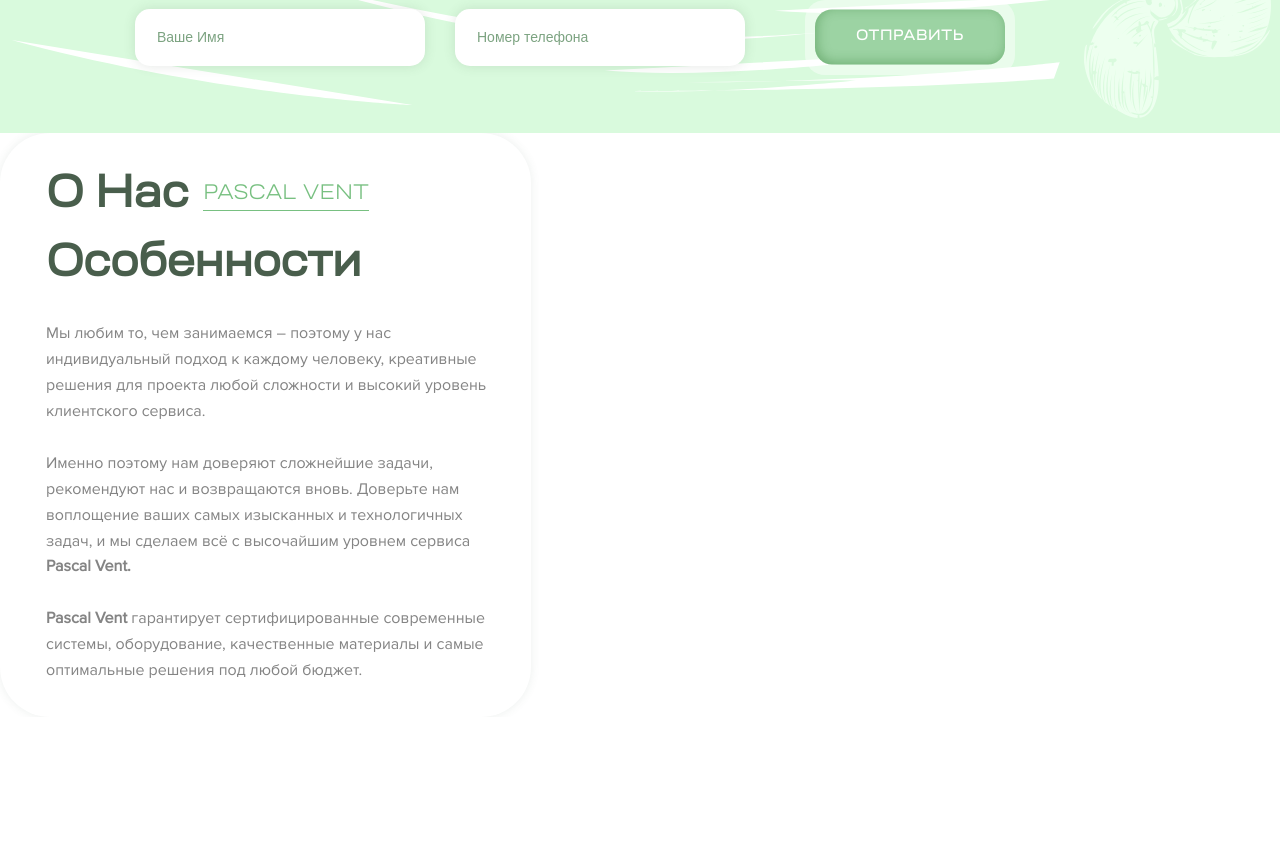
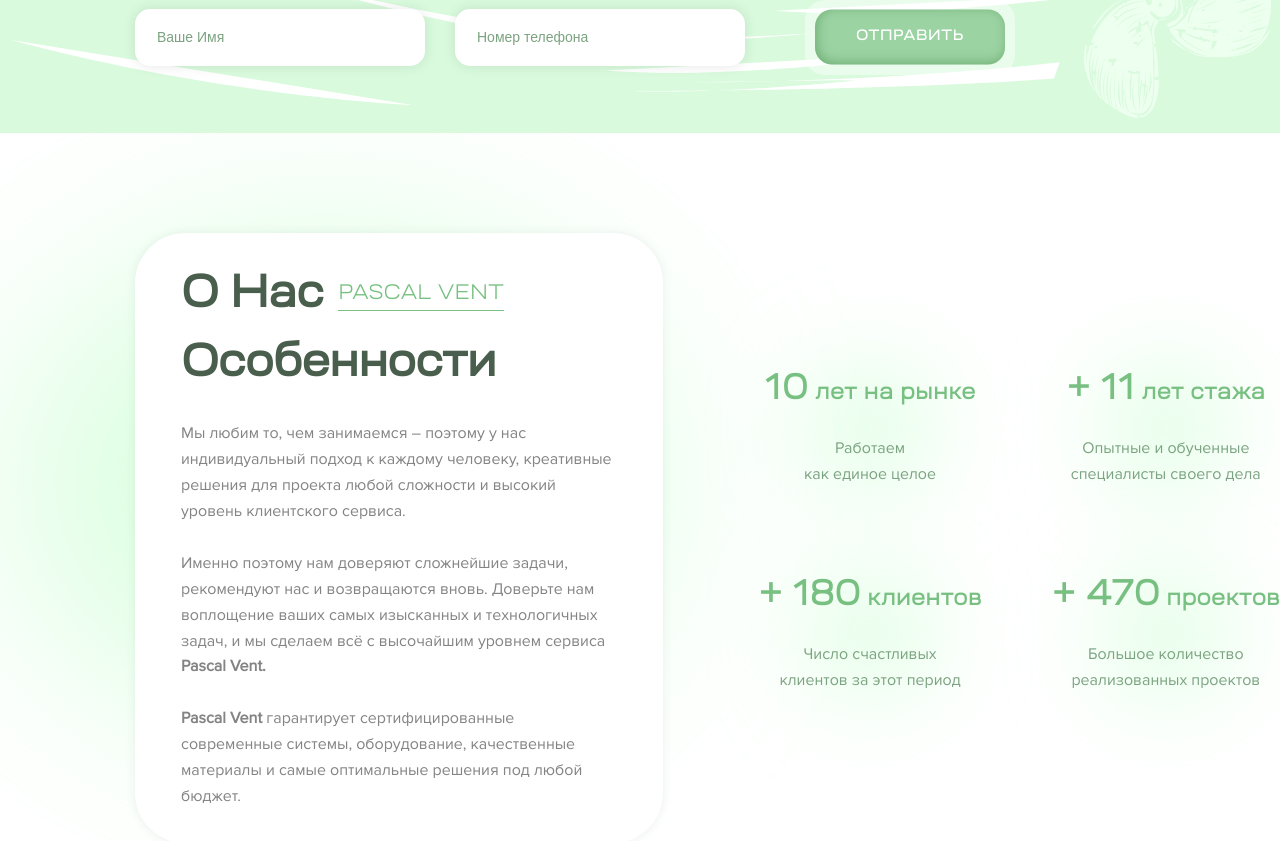
Before and after one commit to Lehano-A/fresh-air, a React (Create React App) app: page / in a window 1280 px wide. Shown: the part 2820-3661 px from the top of the page. Before the commit the page ends 3537 px from the top, so only its background shows below. Built offline with nearby package versions, Linux system fonts and the light colour scheme.

Commit message:
Добавляет дочерний компонент Achievements родителю About

```diff
--- a/src/components/Main/About/About.tsx
+++ b/src/components/Main/About/About.tsx
@@ -1,11 +1,13 @@
 import React from 'react';
 import Features from './Features/Features';
+import Achievements from './Achievements';
 
 function About() {
   return (
-    <div className='about'>
+    <section className='about'>
       <Features />
-    </div>
+      <Achievements />
+    </section>
   );
 }
 
--- /dev/null
+++ b/src/components/Main/About/Achievements.tsx
@@ -0,0 +1,45 @@
+import React from 'react';
+
+function Achievements() {
+  return (
+    <ul className='about__achievements'>
+      <li>
+        <h3>
+          <span>10</span> лет на рынке
+        </h3>
+        <p>
+          <span>Работаем</span> как единое целое
+        </p>
+      </li>
+
+      <li>
+        <h3>
+          <span>+ 11</span> лет стажа
+        </h3>
+        <p>
+          <span>Опытные и обученные</span> специалисты своего дела
+        </p>
+      </li>
+
+      <li>
+        <h3>
+          <span>+ 180</span> клиентов
+        </h3>
+        <p>
+          <span>Число счастливых</span> клиентов за этот период
+        </p>
+      </li>
+
+      <li>
+        <h3>
+          <span>+ 470</span> проектов
+        </h3>
+        <p>
+          <span>Большое количество</span> реализованных проектов
+        </p>
+      </li>
+    </ul>
+  );
+}
+
+export default Achievements;
--- a/src/scss/components/_about.scss
+++ b/src/scss/components/_about.scss
@@ -3,12 +3,31 @@
 @use '../abstracts/mixins/box-shadow-container';
 
 .about {
-  max-width: 531px;
+  position: relative;
+  display: flex;
+  align-items: center;
+  padding: 100px 0 100px 135px;
+
+  &::before {
+    content: '';
+    position: absolute;
+    top: 100px;
+    left: 0px;
+    width: 656px;
+    height: 499px;
+    background-color: rgba($green-light-500, 0.5);
+    border-radius: 50%;
+    z-index: -1;
+    filter: blur(100px);
+  }
 
   &__info {
     @include box-shadow-container($green-primary-900);
+    max-width: 531px;
     border-radius: 50px;
+    background-color: $white;
     padding: 33px 44px 33px 46px;
+    margin-right: 96px;
   }
 
   &__us {
@@ -54,4 +73,58 @@
       }
     }
   }
+
+  &__achievements {
+    display: grid;
+    justify-items: center;
+    grid-template-columns: repeat(2, 1fr);
+    grid-template-rows: repeat(2, min-content);
+    gap: 85px 70px;
+    padding: 0;
+    margin: 0 0 15px 0;
+
+    & > li {
+      display: flex;
+      flex-direction: column;
+      justify-content: space-between;
+      align-items: center;
+      width: max-content;
+      height: 121px;
+
+      &::before {
+        content: '';
+        position: absolute;
+        display: block;
+        width: 122px;
+        height: 122px;
+        border-radius: 50%;
+        background-color: rgba($green-light-500, 0.5);
+        z-index: -1;
+        filter: blur(50px);
+      }
+
+      & > h3 {
+        font-family: Ruberoid Light;
+        font-size: 22px;
+        line-height: 1.35;
+        color: $green-secondary-500;
+        letter-spacing: 0.4px;
+        margin: 0;
+
+        & > span {
+          font-size: 35px;
+        }
+      }
+
+      & > p {
+        display: flex;
+        flex-direction: column;
+        align-items: center;
+        font-size: 16px;
+        line-height: 1.62;
+        margin: 0;
+        color: $green-neutral-500;
+      }
+    }
+  }
 }
--- a/src/scss/palette/_palette.scss
+++ b/src/scss/palette/_palette.scss
@@ -12,6 +12,7 @@ $green-secondary-500: #78c081; // подзаголовки, вторичные
 $green-dark-800: #0f2c0f;
 
 $green-light-200: #d9fadd; // фон
+$green-light-500: #baffc3;
 
 $green-accent-500: #54e165; // ховер
 
```
